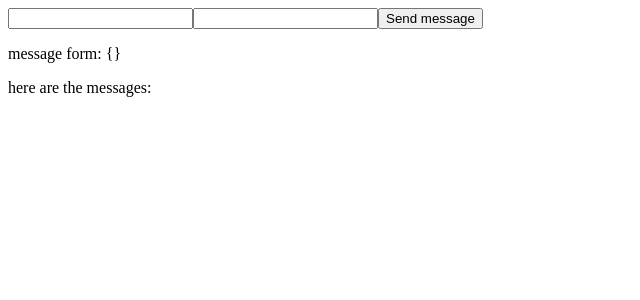
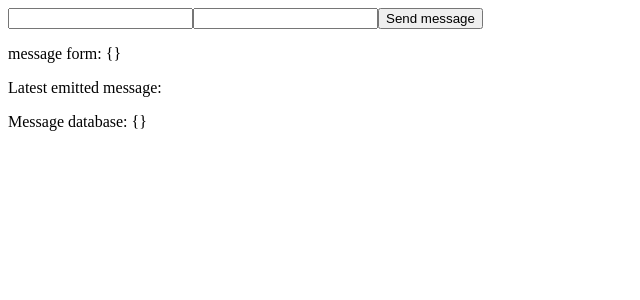
Before and after one commit to roycehoe/bettertext, a Vue app in the folder frontend/: page / in a window 1280 px wide. Shown: the top 300 px of the page, without its empty margins (0-640 px from the left). Built offline with nearby package versions, Linux system fonts and the light colour scheme; no server answers.

Commit message:
Save point; Implementing get request with socket.io

```diff
--- a/frontend/src/App.vue
+++ b/frontend/src/App.vue
@@ -1,9 +1,10 @@
 <script setup lang="ts">
 import { io } from "socket.io-client"
-import { ref } from "vue";
+import { onBeforeMount, ref } from "vue";
 
-const message = ref()
+const messageLatest = ref()
 const messageForm = ref({} as SubmitMessageForm)
+const messageAll = ref({})
 const socket = io("http://localhost:8000")
 
 interface SubmitMessageForm {
@@ -15,15 +16,25 @@ interface SubmitMessageForm {
 
 function sendMessage() {
   socket.on('message', (data) => {
-    message.value = data
+    // messageForm.value = data
+    messageLatest.value = data
   })
   socket.emit('message', messageForm.value)
 }
 
-function getAllMessages() {
-
+function getMessage() {
+  socket.on('populateMessage', (data) => {
+    messageLatest.value = data
+  })
+  socket.emit('message', messageLatest.value)
 }
 
+function test() {
+  console.log("hello world")
+}
+
+
+onBeforeMount(() => getMessage())
 
 </script>
 
@@ -34,7 +45,8 @@ function getAllMessages() {
     <button>Send message</button>
   </form>
   <p>message form: {{ messageForm }}</p>
-  <p>here are the messages: {{ message }}</p>
+  <p>Latest emitted message: {{ messageLatest }}</p>
+  <p>Message database: {{ messageAll }}</p>
 </template>
 
 <style>
```
Also changed, not shown: 1 other file (tests, documents, lock files or other folders).
